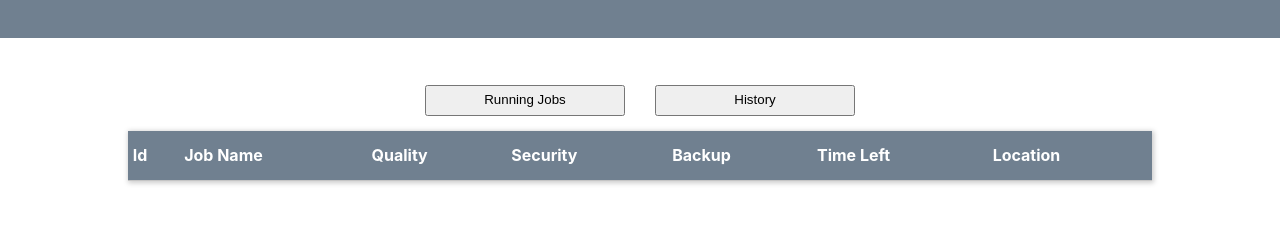
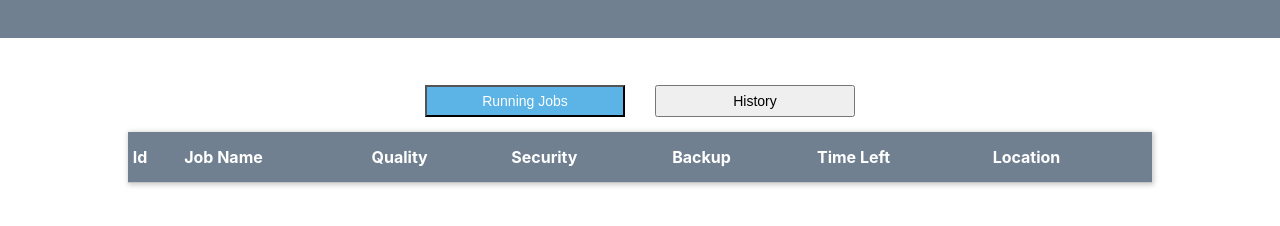
Before and after one commit to mezaisrael/cloud-service, a website: page urbUI/index.html in a window 1280 px wide. Shown: the part 42-268 px from the top of the page. Drawn offline with nearby package versions, Linux system fonts and the light colour scheme; no server answers.

Commit message:
Admin dashboard css changes

```diff
--- a/urbUI/index.html
+++ b/urbUI/index.html
@@ -14,9 +14,9 @@
 		<h1>URB Admin Dashboard</h1>
 	</div>
 	<div class="buttons">
-		<button id="current-jobs" onclick="showCurrentJobs() class">Running Jobs</button>
+		<button id="current-jobs" class="selected" onclick="showCurrentJobs()">Running Jobs</button>
 
-		<button id="past-jobs" onclick="showHistory()" >History</button>
+		<button id="past-jobs"  class="" onclick="showHistory()" >History</button>
 	</div>
 	<table id="table">
 		<thead align="left">
--- a/urbUI/main.css
+++ b/urbUI/main.css
@@ -52,4 +52,10 @@ button {
 	width: 200px;
 	line-height: 2em;
 	margin: 15px;
+	font-size: 14px;
 }
+
+button.selected {
+	background: #5bb3e6;
+	color: white;
+}
--- a/urbUI/main.js
+++ b/urbUI/main.js
@@ -22,7 +22,8 @@ let showCurrentJobs = () => {
 	//change the time label
 	let timeElement = document.getElementById("time-col");
 	timeElement.innerHTML = "Time Left";
-
+	document.getElementById('current-jobs').className = "selected"
+    document.getElementById('past-jobs').className = ""
 	addDataToTable(currentJobs);
 }
 
@@ -32,7 +33,8 @@ let showHistory = () => {
 	//change the time label
 	let time = document.getElementById("time-col");
 	time.innerHTML = "End Time";
-
+    document.getElementById('current-jobs').className = ""
+    document.getElementById('past-jobs').className = "selected"
 	addDataToTable(jobHistory);
 }
 
```
